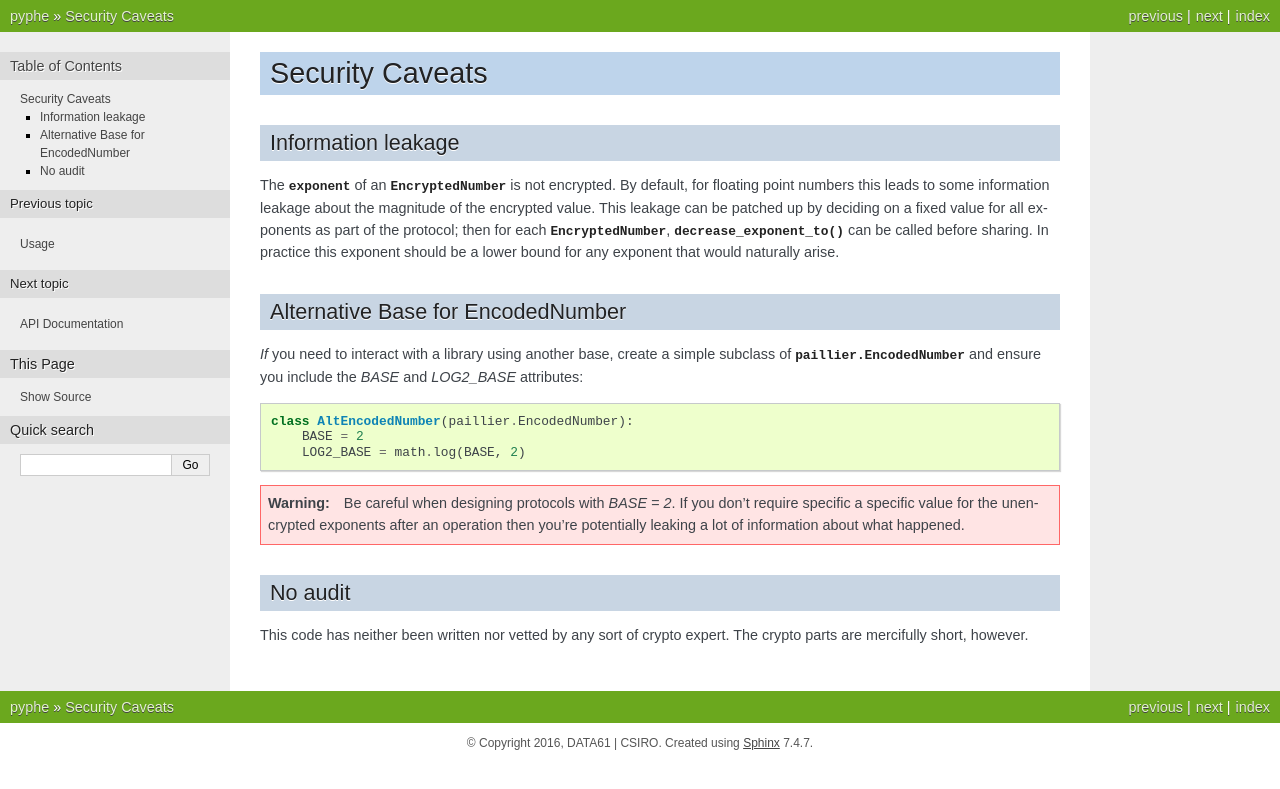
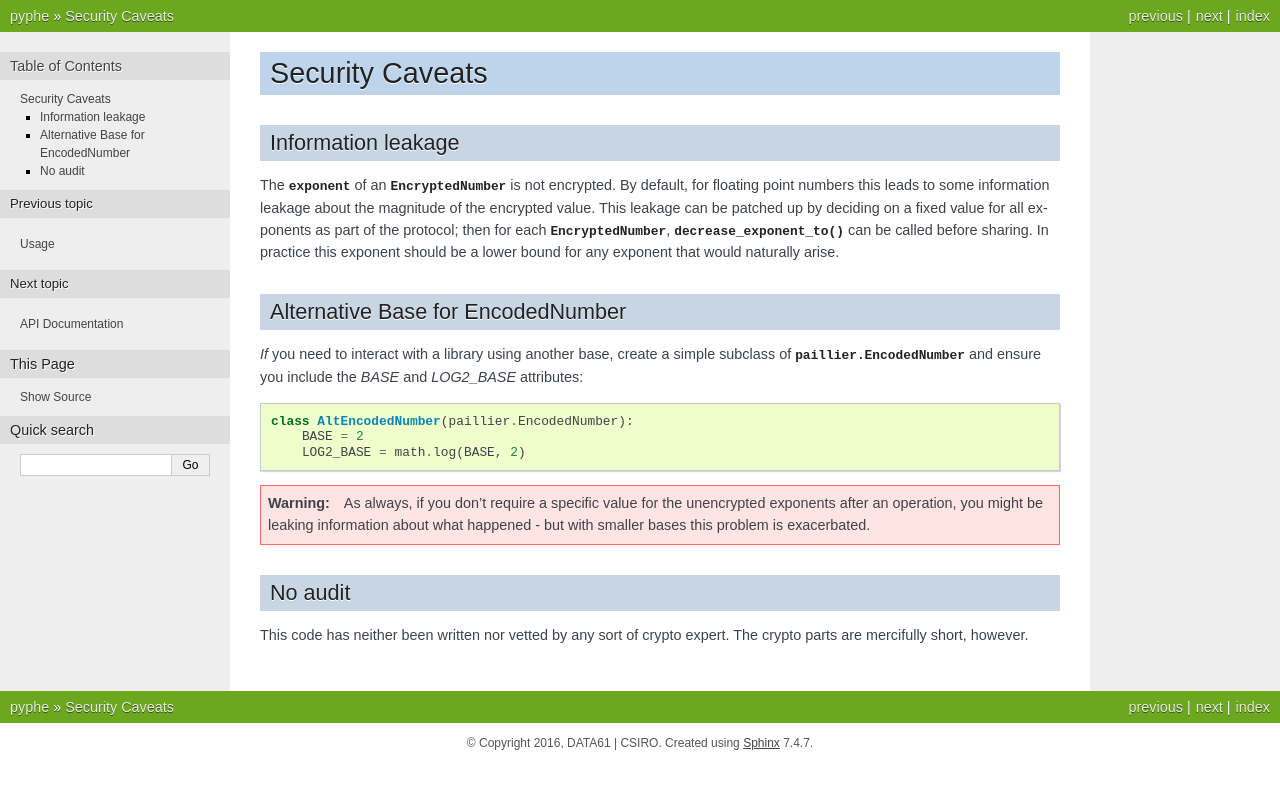
Before and after one commit to data61/python-paillier, a Sphinx documentation site: the page built from docs/caveats.rst, in a window 1280 px wide. Shown: the top 789 px of the page. Built offline with Sphinx 7.4.7, drawn with Linux system fonts in a browser that asks for light colours; pages that are not in the unit, such as notebooks, are missing from menus.

```diff
--- a/docs/caveats.rst
+++ b/docs/caveats.rst
@@ -31,9 +31,9 @@
 
 .. warning::
 
-    Be careful when designing protocols with `BASE = 2`. If you don't require specific a
-    specific value for the unencrypted exponents after an operation then you're potentially
-    leaking a lot of information about what happened.
+    As always, if you don't require a specific value for the unencrypted exponents after
+    an operation, you might be leaking information about what happened - but with smaller
+    bases this problem is exacerbated.
 
 
 No audit
```
Also changed, not shown: 1 other file.
